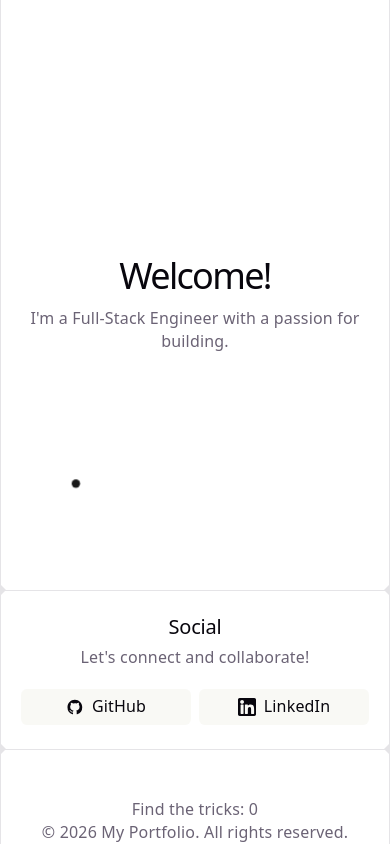
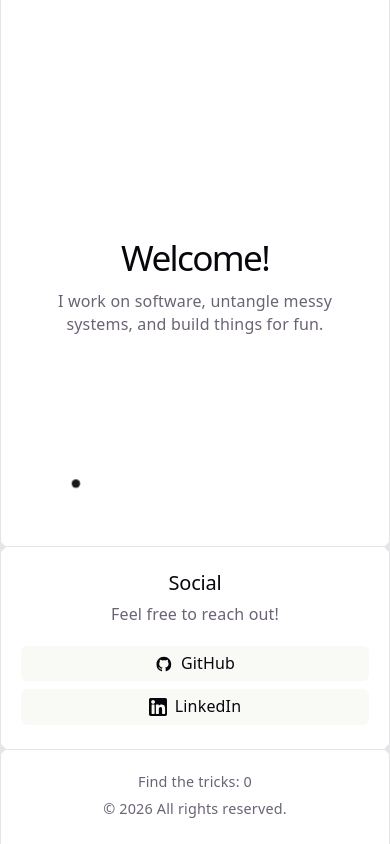
Before and after one commit to xuan-62/xuan-62.github.io, a React (Vite) app: page / in a window 390 px wide. Built offline with nearby package versions, Linux system fonts and the light colour scheme.

Commit message:
optimize look

```diff
--- a/src/App.css
+++ b/src/App.css
@@ -16,7 +16,14 @@
     outline-offset: 2px;
   }
 }
-
+#center h1 {
+  font-size: clamp(2.2rem, 4vw, 2.8rem);
+}
+#center p ， #next-steps p {
+  font-size: 1.2rem;
+  line-height: 1.45;
+  max-width: 900px;
+}
 #center {
   display: flex;
   flex-direction: column;
@@ -24,17 +31,13 @@
   place-content: center;
   place-items: center;
   flex-grow: 1;
-
-  @media (max-width: 1024px) {
-    padding: 32px 20px 24px;
-    gap: 18px;
-  }
+  padding: 4rem 3rem 3rem;
 }
 
 #next-steps {
   display: flex;
   border-top: 1px solid var(--border);
-  text-align: left;
+  gap: 10px;
 
   & > div {
     flex: 1 1 0;
@@ -50,14 +53,8 @@
     height: 22px;
   }
 
-  @media (max-width: 1024px) {
-    flex-direction: column;
-    text-align: center;
-  }
-  @media (max-width: 3840px) {
-    flex-direction: column;
-    text-align: center;
-  }
+  flex-direction: column;
+  text-align: center;
 }
 
 #next-steps ul {
@@ -65,7 +62,13 @@
   padding: 0;
   display: flex;
   gap: 8px;
-  margin: 32px 0 0;
+  margin: 20px 0 0;
+  flex-wrap: wrap;
+  justify-content: center;
+
+  li {
+    flex: 1 1 calc(50% - 8px);
+  }
 
   a {
     color: var(--text-h);
@@ -78,6 +81,9 @@
     gap: 8px;
     text-decoration: none;
     transition: box-shadow 0.3s;
+    width: 100%;
+    justify-content: center;
+    box-sizing: border-box;
 
     &:hover {
       box-shadow: var(--shadow);
@@ -87,35 +93,9 @@
       width: 18px;
     }
   }
-
-  @media (max-width: 1024px) {
-    margin-top: 20px;
-    flex-wrap: wrap;
-    justify-content: center;
-
+  @media (max-width: 600px) {
     li {
-      flex: 1 1 calc(50% - 8px);
-    }
-
-    a {
-      width: 100%;
-      justify-content: center;
-      box-sizing: border-box;
-    }
-  }
-  @media (max-width: 3840px) {
-    margin-top: 20px;
-    flex-wrap: wrap;
-    justify-content: center;
-
-    li {
-      flex: 1 1 calc(50% - 8px);
-    }
-
-    a {
-      width: 100%;
-      justify-content: center;
-      box-sizing: border-box;
+      flex-basis: 100%;
     }
   }
 }
@@ -149,3 +129,13 @@
     border-right-color: var(--border);
   }
 }
+
+.footer {
+  border-top: 1px solid var(--border);
+  padding: 1.1rem 2rem 1.3rem;
+}
+
+.footer p {
+  margin: 0.2rem 0;
+  font-size: 0.9rem;
+}
--- a/src/App.tsx
+++ b/src/App.tsx
@@ -11,7 +11,8 @@
         <div>
           <h1 className="avoid-dot">Welcome!</h1>
           <p className="avoid-dot">
-            I'm a Full-Stack Engineer with a passion for building.
+            I work on software, untangle messy systems, and build things for
+            fun.
           </p>
         </div>
         <RunawayDot
@@ -26,7 +27,7 @@
       <section id="next-steps">
         <div id="social">
           <h2 className="avoid-dot">Social</h2>
-          <p className="avoid-dot">Let's connect and collaborate!</p>
+          <p className="avoid-dot">Feel free to reach out!</p>
           <ul className="social-links avoid-dot">
             <li>
               <a
@@ -65,11 +66,11 @@
       </section>
 
       <div className="ticks"></div>
-      <section id="spacer"></section>
+
       <div className="footer">
         <p className="avoid-dot">Find the tricks: {count}</p>
         <p className="avoid-dot">
-          &copy; {new Date().getFullYear()} My Portfolio. All rights reserved.
+          &copy; {new Date().getFullYear()} All rights reserved.
         </p>
       </div>
     </>
--- a/src/components/RunAwayDot.tsx
+++ b/src/components/RunAwayDot.tsx
@@ -162,7 +162,7 @@
     let nextMessage = "";
 
     if (attempts >= 13) {
-      nextMessage = "Try Hire Me:)";
+      nextMessage = "Try Hire Me :)";
     } else if (attempts >= 10) {
       nextMessage = "Where are you from?";
     } else if (attempts >= 7) {
```
